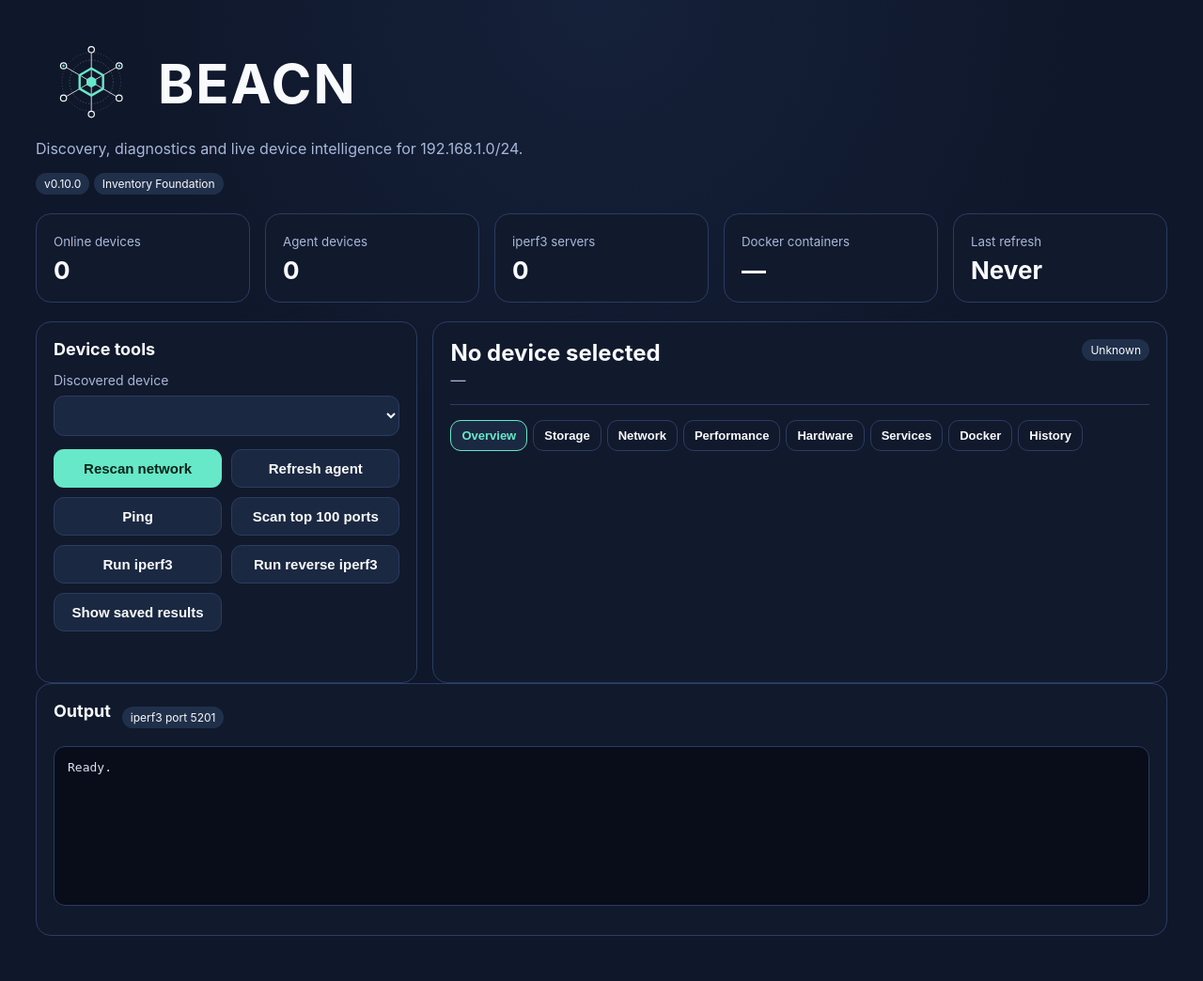
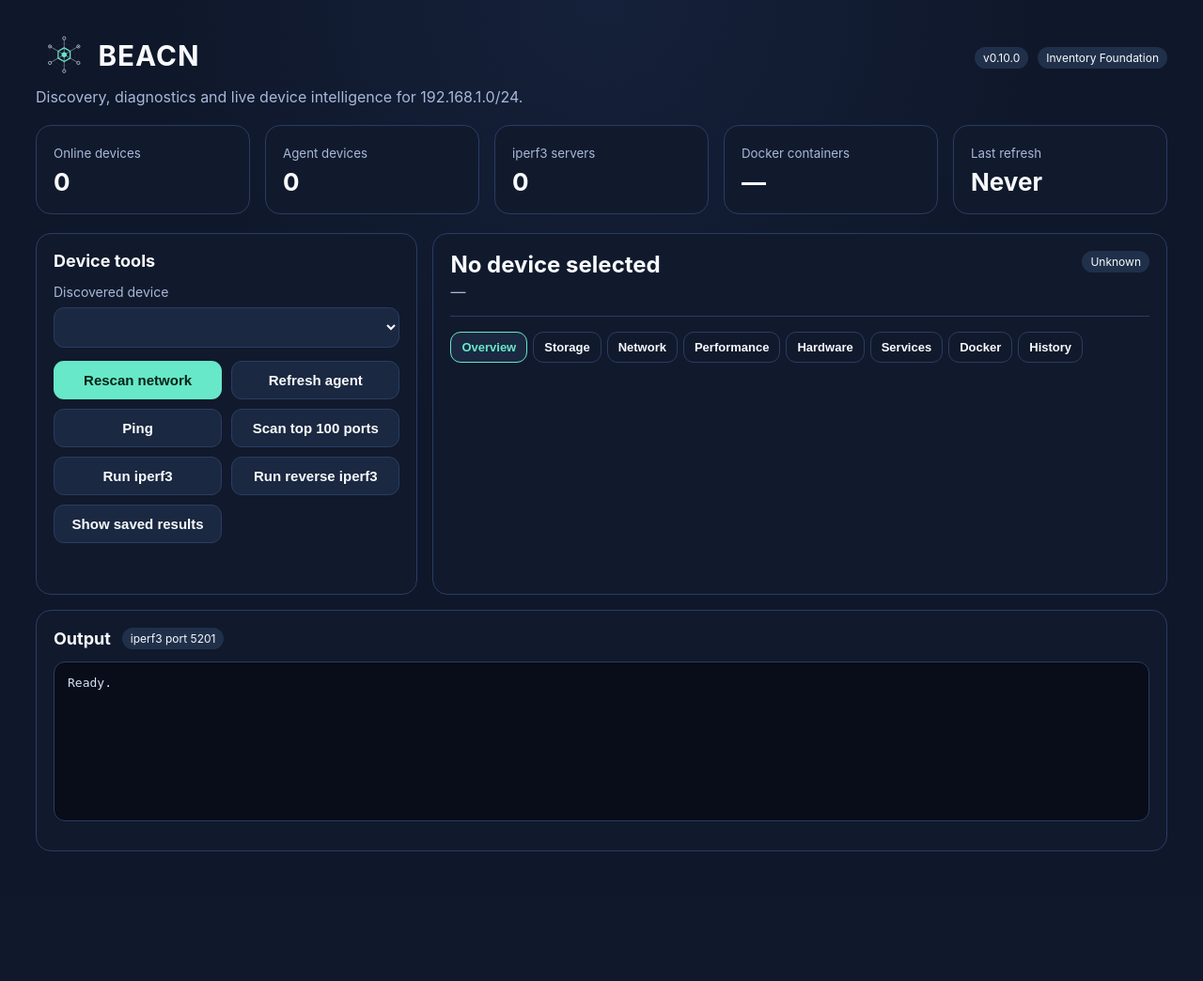
Before and after one commit to iamevl/BEACN, a Flask app: page / in a window 1280 px wide. Shown: the whole page at 94% size. After the commit the page ends 906 px from the top, so only its background shows below. Run offline with Flask 3, Linux system fonts and the light colour scheme; data that the repository does not hold is empty; parts of the project's set-up code (start-up, migrations or seed data) failed here and were passed over.

Commit message:
Update app.css

```diff
--- a/console/static/css/app.css
+++ b/console/static/css/app.css
@@ -13,6 +13,44 @@
   --info: var(--beacn-info);
   --border: var(--beacn-border);
   --chart-grid: #24324E;
+}
+.app-header {
+  display: flex;
+  align-items: flex-start;
+  justify-content: space-between;
+  gap: 24px;
+  flex-wrap: wrap;
+}
+
+.brand-block {
+  min-width: 260px;
+}
+
+.brand-wordmark {
+  display: block;
+  width: 230px;
+  max-width: 100%;
+  height: auto;
+}
+
+.brand-block p {
+  margin: 14px 0 0;
+}
+
+.release-badges {
+  display: flex;
+  align-items: center;
+  gap: 10px;
+  flex-wrap: wrap;
+  padding-top: 22px;
+}
+
+.output-card {
+  margin-top: 16px;
+}
+
+.output-card .toolbar h2 {
+  margin: 0;
 }
     * { box-sizing: border-box; }
     body {
```
